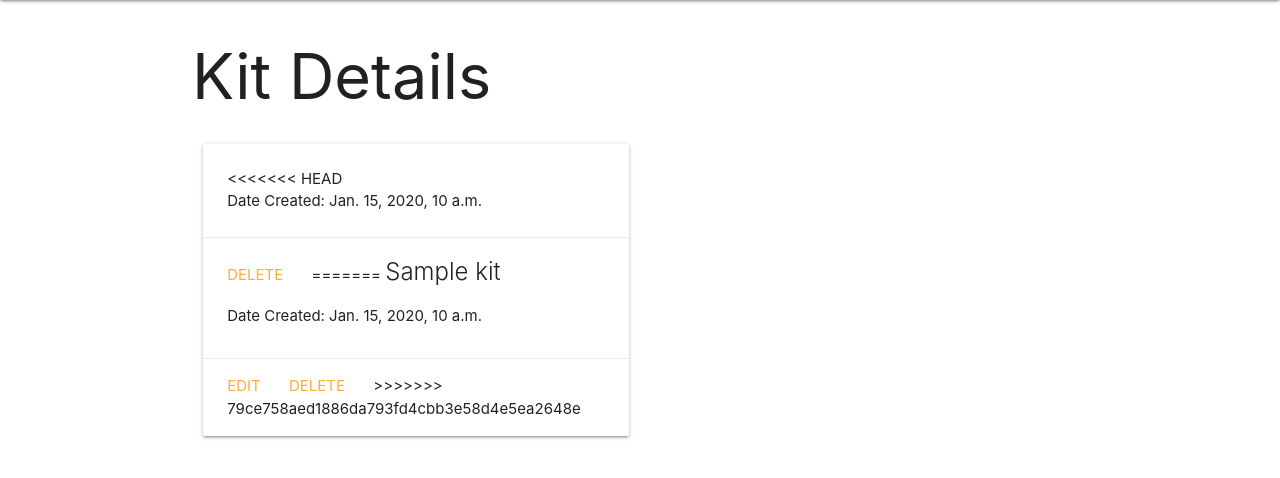
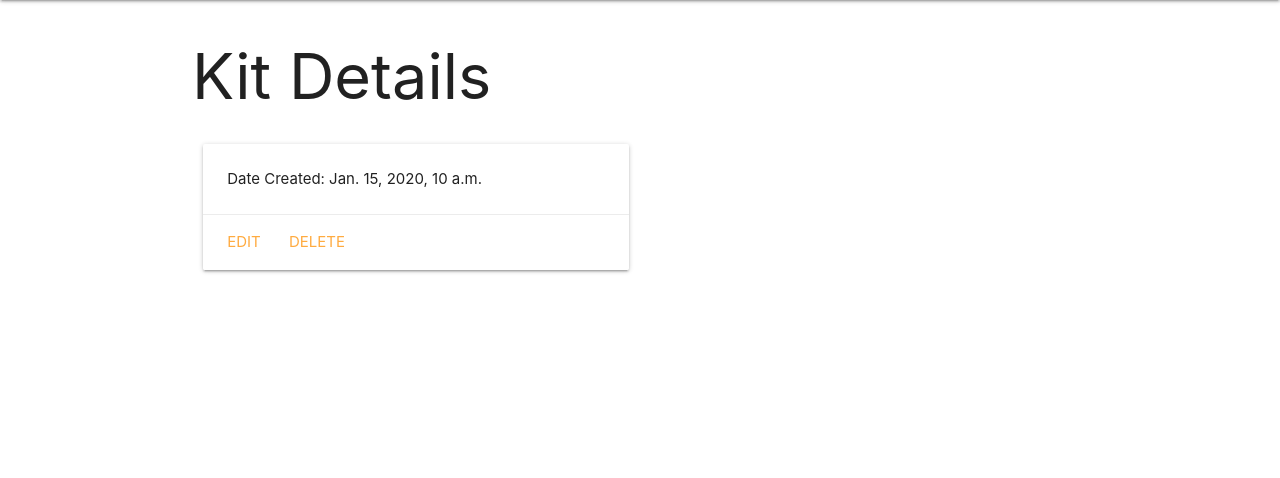
Before and after one commit to alantam626/covidtracker, a Django app: template main_app/templates/main_app/kit_detail.html in a window 1280 px wide. Shown: the part 64-542 px from the top of the page. Run offline with Django 3.2, Linux system fonts and the light colour scheme; the template is opened without the code that fills it: most values are stand-ins (such as "Sample title", 1, 10 or a date in 2020).

Commit message:
built delete and update functions

```diff
--- a/main_app/models.py
+++ b/main_app/models.py
@@ -72,9 +72,8 @@ class Strategy(models.Model):
 class Kit(models.Model):
     date = models.DateField()
     strategy = models.ManyToManyField(Strategy)
-
     def get_absolute_url(self):
-        return reverse('kit_detail', kwargs={'pk': self.id})
+        return reverse('kits_detail', kwargs={'pk': self.id})
 
 class State(models.Model):
     name = models.CharField(max_length = 30)
--- a/main_app/templates/main_app/kit_confirm_delete.html
+++ b/main_app/templates/main_app/kit_confirm_delete.html
@@ -4,11 +4,11 @@
 
 <h1>Delete Kit</h1>
 
-<h3>Are you sure you want to send this kit to the trash?</h3><span class="teal-text">{{ object.name }}</span>?</h4>
+<h3>Are you sure you want to send this kit to the trash?</h3><span class="teal-text">{{ object.name }}</span></h4>
 
 <form action="" method="POST">
   {% csrf_token %}
   <input type="submit" value="Trash It!" class="btn">
-  <a href="{% url 'kit_detail' object.id %}">Nevermind</a>
+  <a href="{% url 'kits_detail' object.id %}">Nevermind</a>
 </form>
 {% endblock %}
--- a/main_app/templates/main_app/kit_detail.html
+++ b/main_app/templates/main_app/kit_detail.html
@@ -6,20 +6,11 @@
     <div class="col s6 col-offset-3">
       <div class="card">
         <div class="card-content">
-<<<<<<< HEAD
           <p>Date Created: {{ kit.date }}</p>
         </div>
         <div class="card-action">
-          <!-- <a href="{% url 'kits_update' kit.id %}">Edit</a> -->
+          <a href="{% url 'kits_update' kit.id %}">Edit</a>
           <a href="{% url 'kits_delete' kit.id %}">Delete</a>
-=======
-          <span class="card-title">{{ kit.name }}</span>
-          <p>Date Created: {{kit.date}}</p>
-        </div>
-        <div class="card-action">
-          <a href="{% url 'kit_update' kit.id %}">Edit</a>
-          <a href="{% url 'kit_delete' kit.id %}">Delete</a>
->>>>>>> 79ce758aed1886da793fd4cbb3e58d4e5ea2648e
         </div>
       </div>
     </div>
--- a/main_app/templates/main_app/kits_index.html
+++ b/main_app/templates/main_app/kits_index.html
@@ -4,9 +4,9 @@
 <h1>Kit List</h1>
 {{kits}}
 {% for kit in kits %}
-<a href="{% url 'kits_detail' kit.id %}"></a>
 <p>Date Created: {{kit.date}}</p>
 
+<a href="{% url 'kits_detail' kit.id %}"></a>
 {% endfor %}
 
 {% endblock %}
--- a/main_app/url.py
+++ b/main_app/url.py
@@ -13,8 +13,8 @@ urlpatterns = [
     path('strategies/<int:pk>/delete', views.StrategyDelete.as_view(), name='strategies_delete'),
     path('kits/create/', views.KitCreate.as_view(), name ='kits_create'),
     path('kits/<int:pk>/', views.KitDetail.as_view(), name='kits_detail'),
-    path('kits/<int:pk>/', views.KitUpdate.as_view(), name='kits_update'),
-    path('kits/<int:pk>/', views.KitDelete.as_view(), name='kits_delete'),
+    path('kits/<int:pk>/update', views.KitUpdate.as_view(), name='kits_update'),
+    path('kits/<int:pk>/delete', views.KitDelete.as_view(), name='kits_delete'),
     path('states/add/', views.add_state, name='add_state'),
     path('strategies/<int:strategy_id>/add_photo/', views.add_photo, name='add_photo'),
 ]
--- a/main_app/views.py
+++ b/main_app/views.py
@@ -111,7 +111,7 @@ class KitUpdate(LoginRequiredMixin, UpdateView):
     model = Kit
     fields = '__all__'
 
-class KitDelete(LoginRequiredMixin, DetailView):
+class KitDelete(LoginRequiredMixin, DeleteView):
     model = Kit
     success_url = '/kits_index/'
 
```
Also changed, not shown: main_app/templates/covidtracker/index.html (+7 -3 lines).
